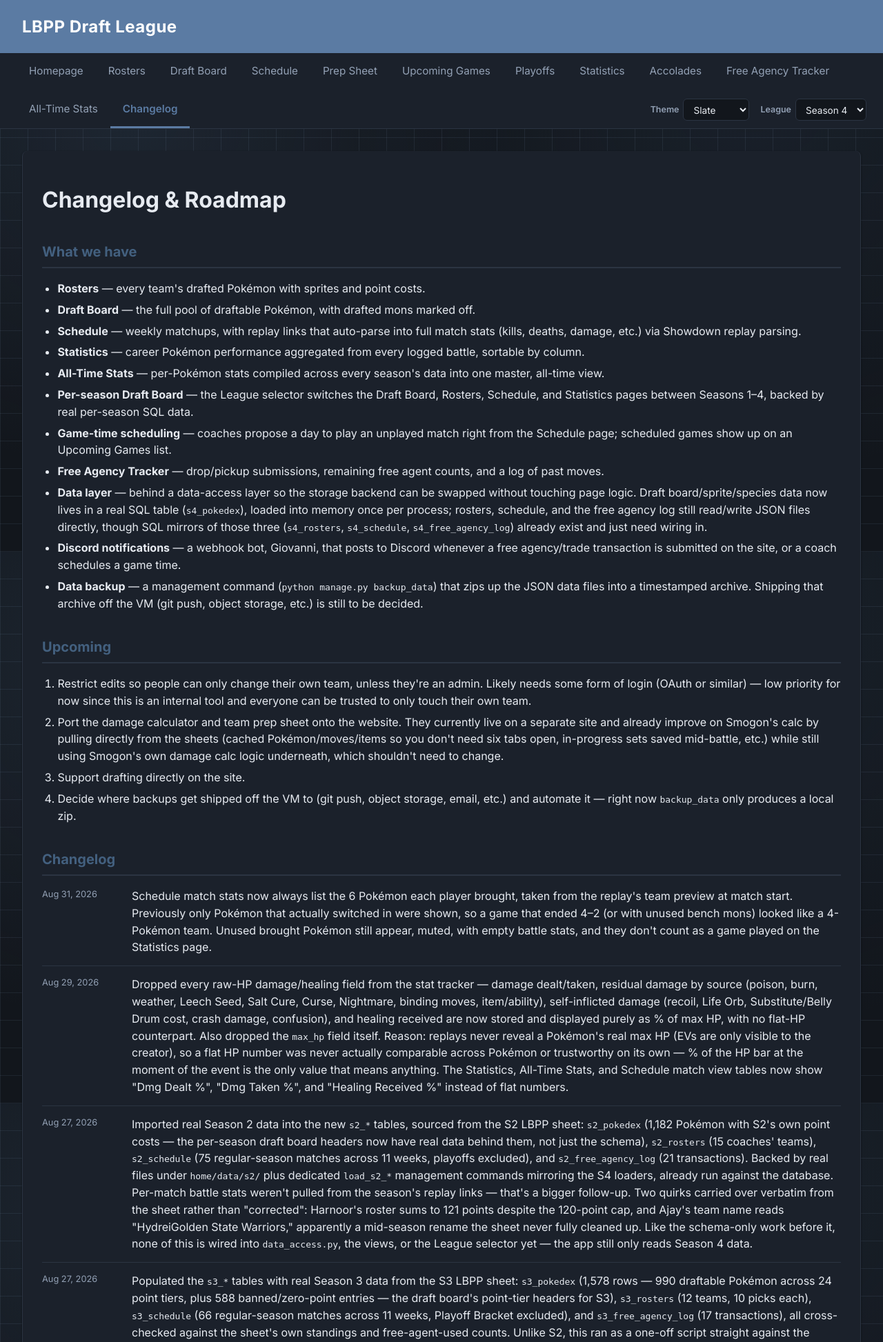
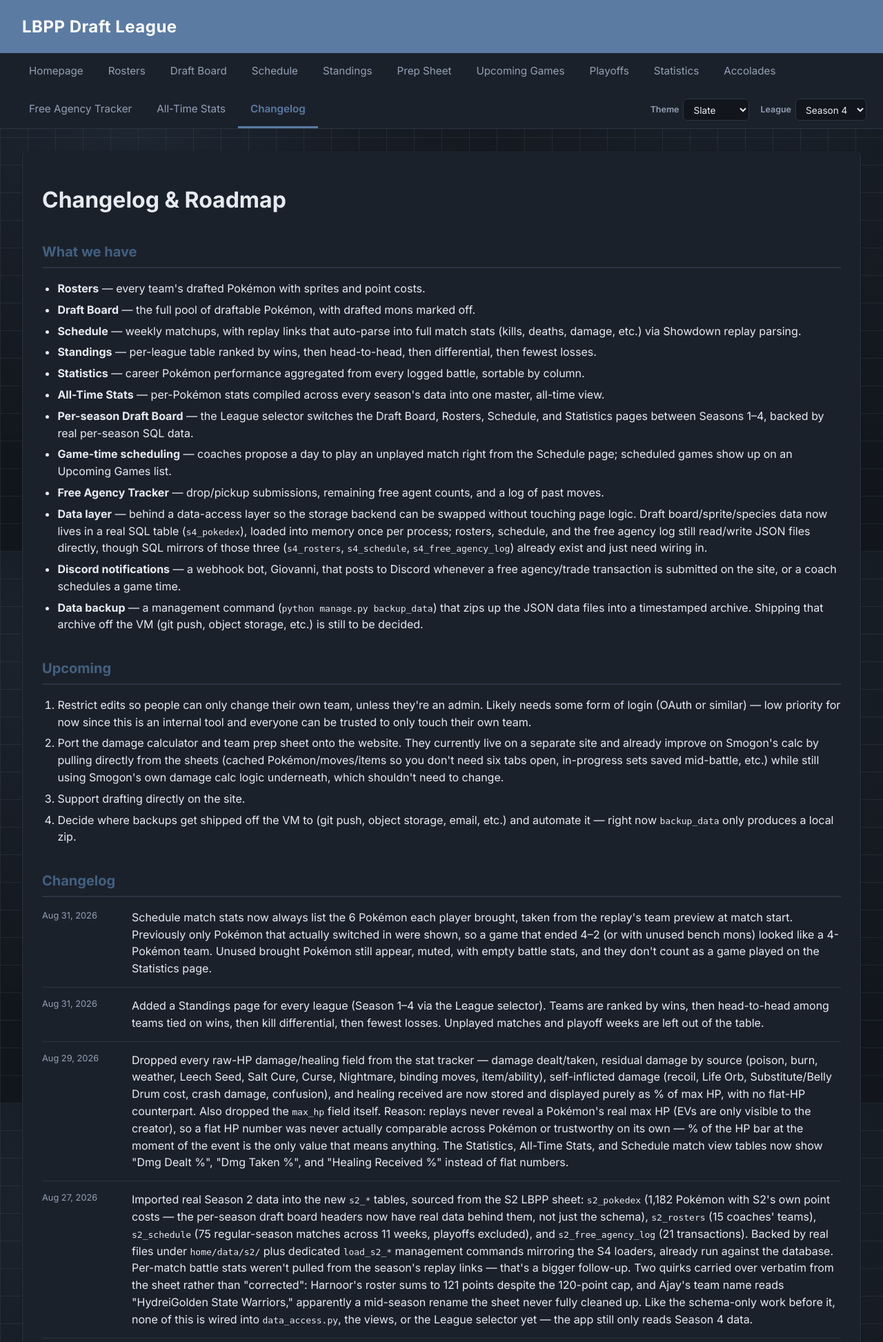
Before and after one commit to harshp14/LBPPL, a Django app: page /changelog/ in a window 1280 px wide. Shown: the top 1946 px of the page at 69% size. Run offline with Django 5.2, Linux system fonts and the light colour scheme.

Commit message:
standings  v0

```diff
--- a/home/data_access.py
+++ b/home/data_access.py
@@ -217,6 +217,126 @@ def get_upcoming_games(season):
         if match.get("scheduled_day") and not match.get("replay_url")
     ]
     return sorted(upcoming, key=lambda m: m["scheduled_day"])
+
+
+def _played_match_result(match):
+    """(winner_coach, loser_coach, margin) for a completed match, or None
+    if it hasn't been played. winner is stored as 'player1'/'player2';
+    margin is the kill differential (always non-negative on the row)."""
+    winner = match.get("winner")
+    if winner not in ("player1", "player2"):
+        return None
+    player1, player2 = match["player1"], match["player2"]
+    margin = match.get("margin") or 0
+    if winner == "player1":
+        return player1, player2, margin
+    return player2, player1, margin
+
+
+def _h2h_wins_among(coaches, results):
+    """Wins each coach has against the others in `coaches` only."""
+    group = set(coaches)
+    wins = {coach: 0 for coach in coaches}
+    for winner, loser in results:
+        if winner in group and loser in group:
+            wins[winner] += 1
+    return wins
+
+
+def _split_by_h2h(group, results):
+    """Break a wins-tied group into subgroups by head-to-head record
+    among those teams, recursing so a remaining subset is ranked only
+    on games they played against each other. Groups H2H cannot split
+    (never played, split series, or a cycle) are returned intact."""
+    if len(group) <= 1:
+        return [group]
+    h2h = _h2h_wins_among([row["coach_name"] for row in group], results)
+    if len(set(h2h.values())) <= 1:
+        return [group]
+    ordered = sorted(group, key=lambda row: h2h[row["coach_name"]], reverse=True)
+    subgroups = []
+    for _, tied in groupby(ordered, key=lambda row: h2h[row["coach_name"]]):
+        subgroups.extend(_split_by_h2h(list(tied), results))
+    return subgroups
+
+
+def _rank_standings(rows, results):
+    """Sort standings rows: most wins, then head-to-head among teams
+    tied on wins, then differential, then fewest losses. Coach name is
+    a final stable key so a total tie doesn't shuffle between requests."""
+    ranked = []
+    by_wins = sorted(rows, key=lambda row: row["wins"], reverse=True)
+    for _, win_group in groupby(by_wins, key=lambda row: row["wins"]):
+        for h2h_group in _split_by_h2h(list(win_group), results):
+            ranked.extend(sorted(
+                h2h_group,
+                key=lambda row: (
+                    -row["differential"],
+                    row["losses"],
+                    row["coach_name"].lower(),
+                ),
+            ))
+    return ranked
+
+
+def _empty_standings_row(coach_name, team_name=None, logo=""):
+    return {
+        "coach_name": coach_name,
+        "team_name": team_name or coach_name,
+        "logo": logo or "",
+        "wins": 0,
+        "losses": 0,
+        "differential": 0,
+    }
+
+
+def compute_standings(teams, matches):
+    """Build ranked standings from roster dicts and schedule match dicts.
+    Unplayed matches are ignored. Coaches who appear in the schedule but
+    not on a roster still get a row. Differential is winner +margin /
+    loser -margin, using each match's stored kill margin."""
+    rows_by_coach = {
+        team["coach_name"]: _empty_standings_row(
+            team["coach_name"], team.get("team_name"), team.get("logo"),
+        )
+        for team in teams
+    }
+    results = []
+    for match in matches:
+        played = _played_match_result(match)
+        if played is None:
+            continue
+        winner, loser, margin = played
+        for name in (winner, loser):
+            if name not in rows_by_coach:
+                rows_by_coach[name] = _empty_standings_row(name)
+        rows_by_coach[winner]["wins"] += 1
+        rows_by_coach[winner]["differential"] += margin
+        rows_by_coach[loser]["losses"] += 1
+        rows_by_coach[loser]["differential"] -= margin
+        results.append((winner, loser))
+
+    ranked = _rank_standings(list(rows_by_coach.values()), results)
+    for rank, row in enumerate(ranked, start=1):
+        row["rank"] = rank
+        row["games_played"] = row["wins"] + row["losses"]
+        diff = row["differential"]
+        row["differential_display"] = f"+{diff}" if diff > 0 else str(diff)
+    return ranked
+
+
+def get_standings(season):
+    """Ranked standings for a season, using that season's rosters and
+    completed regular-season matches. Playoff weeks (label contains
+    'playoff') are excluded so knockout results don't move the table."""
+    teams = get_rosters(season)
+    matches = [
+        match
+        for week in get_schedule(season)
+        for match in week["matches"]
+        if "playoff" not in week["label"].lower()
+    ]
+    return compute_standings(teams, matches)
 
 
 # Every numeric per-Pokemon field the replay parser produces (damage
--- a/home/templates/home/base.html
+++ b/home/templates/home/base.html
@@ -23,6 +23,7 @@
         <a href="{% url 'rosters' %}" class="{% if request.resolver_match.url_name == 'rosters' %}active{% endif %}">Rosters</a>
         <a href="{% url 'draft_board' %}" class="{% if request.resolver_match.url_name == 'draft_board' %}active{% endif %}">Draft Board</a>
         <a href="{% url 'schedule' %}" class="{% if request.resolver_match.url_name == 'schedule' %}active{% endif %}">Schedule</a>
+        <a href="{% url 'standings' %}" class="{% if request.resolver_match.url_name == 'standings' %}active{% endif %}">Standings</a>
         <a href="{% url 'prep_sheet' %}" class="{% if request.resolver_match.url_name == 'prep_sheet' %}active{% endif %}">Prep Sheet</a>
         <a href="{% url 'upcoming_games' %}" class="{% if request.resolver_match.url_name == 'upcoming_games' %}active{% endif %}">Upcoming Games</a>
         <a href="{% url 'playoffs' %}" class="{% if request.resolver_match.url_name == 'playoffs' %}active{% endif %}">Playoffs</a>
--- a/home/templates/home/changelog.html
+++ b/home/templates/home/changelog.html
@@ -8,6 +8,7 @@
     <li><strong>Rosters</strong> &mdash; every team's drafted Pok&eacute;mon with sprites and point costs.</li>
     <li><strong>Draft Board</strong> &mdash; the full pool of draftable Pok&eacute;mon, with drafted mons marked off.</li>
     <li><strong>Schedule</strong> &mdash; weekly matchups, with replay links that auto-parse into full match stats (kills, deaths, damage, etc.) via Showdown replay parsing.</li>
+    <li><strong>Standings</strong> &mdash; per-league table ranked by wins, then head-to-head, then differential, then fewest losses.</li>
     <li><strong>Statistics</strong> &mdash; career Pok&eacute;mon performance aggregated from every logged battle, sortable by column.</li>
     <li><strong>All-Time Stats</strong> &mdash; per-Pok&eacute;mon stats compiled across every season's data into one master, all-time view.</li>
     <li><strong>Per-season Draft Board</strong> &mdash; the League selector switches the Draft Board, Rosters, Schedule, and Statistics pages between Seasons 1&ndash;4, backed by real per-season SQL data.</li>
@@ -31,6 +32,10 @@
     <div class="changelog-entry">
         <div class="changelog-date">Aug 31, 2026</div>
         <div class="changelog-text">Schedule match stats now always list the 6 Pok&eacute;mon each player brought, taken from the replay's team preview at match start. Previously only Pok&eacute;mon that actually switched in were shown, so a game that ended 4&ndash;2 (or with unused bench mons) looked like a 4-Pok&eacute;mon team. Unused brought Pok&eacute;mon still appear, muted, with empty battle stats, and they don't count as a game played on the Statistics page.</div>
+    </div>
+    <div class="changelog-entry">
+        <div class="changelog-date">Aug 31, 2026</div>
+        <div class="changelog-text">Added a Standings page for every league (Season 1&ndash;4 via the League selector). Teams are ranked by wins, then head-to-head among teams tied on wins, then kill differential, then fewest losses. Unplayed matches and playoff weeks are left out of the table.</div>
     </div>
     <div class="changelog-entry">
         <div class="changelog-date">Aug 29, 2026</div>
--- a/home/urls.py
+++ b/home/urls.py
@@ -7,6 +7,7 @@ urlpatterns = [
     path('rosters/', views.rosters, name='rosters'),
     path('draft-board/', views.draft_board, name='draft_board'),
     path('schedule/', views.schedule, name='schedule'),
+    path('standings/', views.standings, name='standings'),
     path('schedule/submit-replay/', views.submit_replay, name='submit_replay'),
     path('schedule/submit-game-time/', views.submit_game_time, name='submit_game_time'),
     path('prep-sheet/', views.prep_sheet, name='prep_sheet'),
--- a/home/views.py
+++ b/home/views.py
@@ -135,6 +135,13 @@ def submit_replay(request):
     return redirect(f"{reverse('schedule')}?week={week}&match={match_index}")
 
 
+def standings(request):
+    season = _get_season(request)
+    return render(request, 'home/standings.html', {
+        'rows': data_access.get_standings(season),
+    })
+
+
 def upcoming_games(request):
     season = _get_season(request)
     return render(request, 'home/upcoming_games.html', {
```
Also changed, not shown: home/static/home/css/style.css (+49 -0 lines), home/templates/home/standings.html (added, +49 -0 lines).
